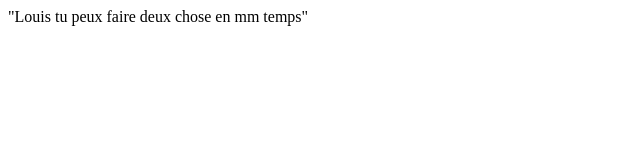
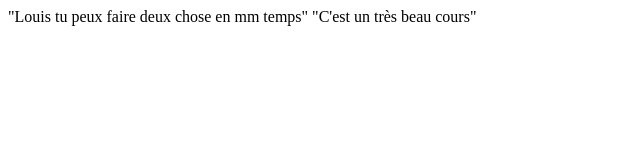
Before and after one commit to LouisCharles-dev/projet_prixba, a plain HTML site: page index.html in a window 1280 px wide. Shown: the whole page, without its empty margins (0-640 px from the left). Drawn offline with Linux system fonts and the light colour scheme.

Commit message:
comment class

```diff
--- a/index.html
+++ b/index.html
@@ -8,6 +8,7 @@
     <link rel="preconnect" href="https://fonts.gstatic.com" crossorigin>
     <link href="https://fonts.googleapis.com/css2?family=Montserrat:wght@100&display=swap" rel="stylesheet">
     "Louis tu peux faire deux chose en mm temps"
+    "C'est un très beau cours"
 </head>
 
 <body>
```
